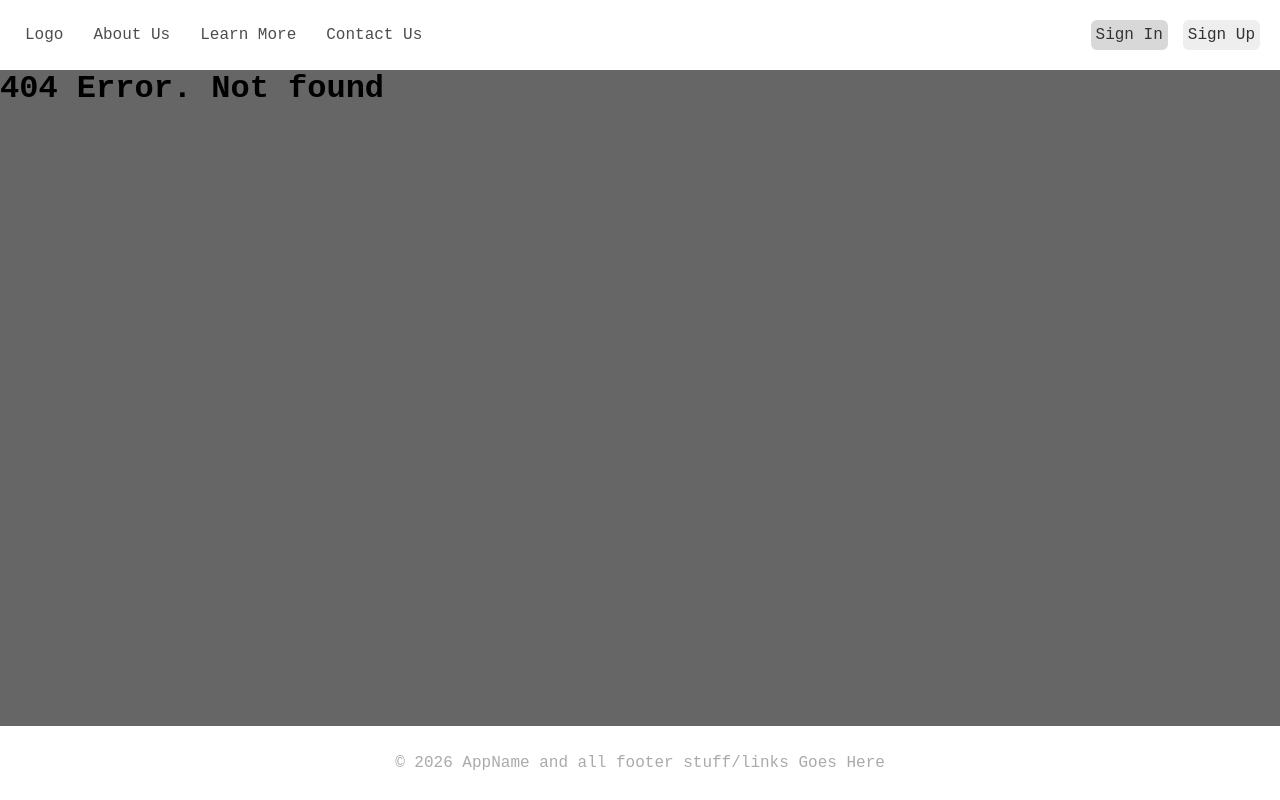
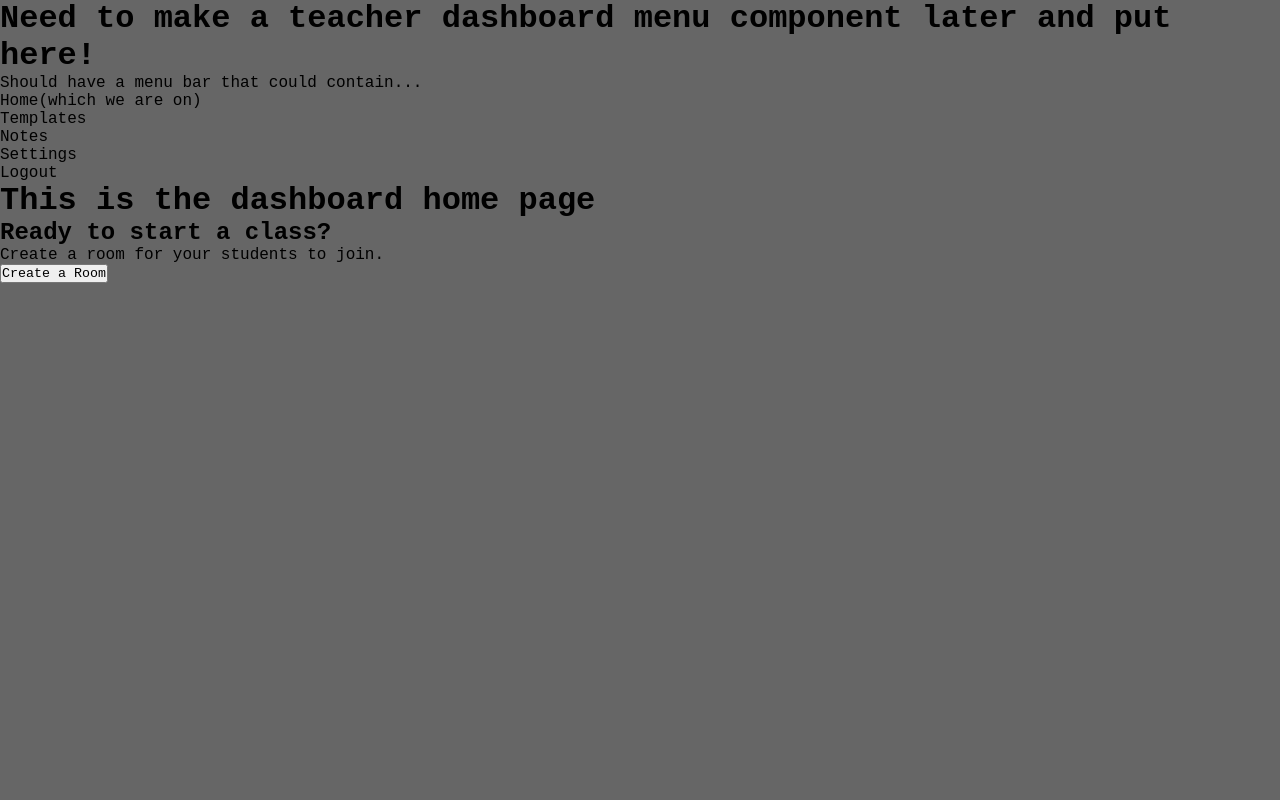
Before and after one commit to nnechi/CS-472, a React (Vite) app in the folder client/: page /dashboard in a window 1280 px wide. Before the commit this address had no page. Built offline with nearby package versions, Linux system fonts and the light colour scheme; the HTML template or start-up script is replaced by a standard one.

Commit message:
Created student and teacher pages/routes (all static)

```diff
--- /dev/null
+++ b/client/src/layouts/TeacherDashboardLayout.tsx
@@ -0,0 +1,18 @@
+import { Outlet } from "react-router-dom"
+
+export default function TeacherDashboardLayout() {
+    return(
+        <>
+            <h1>Need to make a teacher dashboard menu component later and put here!</h1>
+            <p>Should have a menu bar that could contain...</p>
+            <ul>
+                <li>Home(which we are on)</li>
+                <li>Templates</li>
+                <li>Notes</li>
+                <li>Settings</li>
+                <li>Logout</li>
+            </ul>
+            <Outlet />
+        </>
+    )
+}
--- a/client/src/pages/Home.tsx
+++ b/client/src/pages/Home.tsx
@@ -1,6 +1,16 @@
+import { useNavigate } from 'react-router-dom'
 
 export default function Home() {
+    const navigate = useNavigate()
+
     return(
-        <h1>Home page</h1>
+        <>
+            <h1>Home page</h1>
+            <p>Enter a code to join...</p>
+            <button onClick={() => navigate("/room/1")}>
+                Click here to view a student room
+            </button>
+
+        </>
     )
 }
--- a/client/src/pages/SignIn.tsx
+++ b/client/src/pages/SignIn.tsx
@@ -1,6 +1,8 @@
-import { Link } from "react-router-dom"
+import { Link, useNavigate } from "react-router-dom"
 
 export default function SignIn() {
+    const navigate = useNavigate()
+
     return(
         <>
             <h1>Our Name/Logo Goes Here!</h1>
@@ -57,10 +59,12 @@ export default function SignIn() {
                         Don't have an account yet?
                         {<Link to="/signup">Sign up</Link>}
                     </p>
-
-
                 </form>
             </div>
+
+            <button onClick={() => navigate("/dashboard")}>
+                Pretend youre a logged in teach and see your dashboard here!
+            </button>
         </>
     )
 }
--- a/client/src/pages/student/StudentRoom.tsx
+++ b/client/src/pages/student/StudentRoom.tsx
@@ -0,0 +1,13 @@
+import { useNavigate } from 'react-router-dom'
+
+export default function StudentRoom() {
+    const navigate = useNavigate()
+    return(
+        <>
+            <h1>Student room stuff here</h1>
+            <button onClick={() => navigate("/")}>
+                Go back to home
+            </button>
+        </>
+    )
+}
--- /dev/null
+++ b/client/src/pages/teacher/CreateRoom.tsx
@@ -0,0 +1,18 @@
+import { useNavigate } from 'react-router-dom'
+
+export default function CreateRoom() {
+    const navigate = useNavigate()
+
+    return (
+        <>
+            <button onClick={() => navigate("/dashboard")}>
+                X
+            </button>
+            <h1>Here we will enter logic to create a room</h1>
+            <button onClick={() => navigate("/teacher/room/1")}>
+                Click here to enter a prototype room page!
+            </button>
+        </>
+
+    )
+}
--- a/client/src/pages/teacher/TeacherDashboard.tsx
+++ b/client/src/pages/teacher/TeacherDashboard.tsx
@@ -0,0 +1,18 @@
+import { useNavigate } from "react-router-dom"
+
+export default function TeacherDashboard() {
+    const navigate = useNavigate()
+
+    return (
+        <>
+            <h1>This is the dashboard home page</h1>
+            <h2>Ready to start a class?</h2>
+                <p>Create a room for your students to join.</p>
+
+                <button onClick={() => navigate("/dashboard/rooms/new")}>
+                    Create a Room
+                </button>
+        </>
+
+    )
+}
--- a/client/src/pages/teacher/TeacherRoom.tsx
+++ b/client/src/pages/teacher/TeacherRoom.tsx
@@ -0,0 +1,17 @@
+import {useNavigate } from "react-router-dom"
+
+export default function TeacherRoom() {
+    const navigate = useNavigate()
+
+    return (
+        <>
+            <button onClick={() => navigate("/dashboard")}>
+                X
+            </button>
+
+            <h1>This is going to be the main feature teacher-mode</h1>
+        </>
+
+
+    )
+}
--- a/client/src/routes/AppRoutes.tsx
+++ b/client/src/routes/AppRoutes.tsx
@@ -1,13 +1,19 @@
 import { Routes, Route } from "react-router-dom"
 import HomeLayout from "../layouts/HomeLayout"
 import SignXLayout from "../layouts/SignXLayout"
+import TeacherDashboardLayout from "../layouts/TeacherDashboardLayout"
 import Home from "../pages/Home"
 import AboutUs from "../pages/AboutUs"
 import LearnMore from "../pages/LearnMore"
 import ContactUs from "../pages/ContactUs"
 import SignUp from "../pages/SignUp"
 import SignIn from "../pages/SignIn"
+import TeacherDashboard from "../pages/teacher/TeacherDashboard"
+import CreateRoom from "../pages/teacher/CreateRoom"
+import TeacherRoom from "../pages/teacher/TeacherRoom"
+import StudentRoom from "../pages/student/StudentRoom"
 import NotFound from "../pages/NotFound"
+
 
 export default function AppRoutes() {
     return(
@@ -26,6 +32,14 @@ export default function AppRoutes() {
                 <Route path="signup" element={<SignUp />} />
             </Route>
 
+             <Route path="/dashboard" element={<TeacherDashboardLayout />}>
+                <Route index element={<TeacherDashboard/>} />
+                <Route path="rooms/new" element={<CreateRoom />} />
+            </Route>
+
+            <Route path="/teacher/room/:roomId" element={<TeacherRoom />} />
+            <Route path="/room/:roomCode" element={<StudentRoom />} />
+
       </Routes>
     )
 }
```
